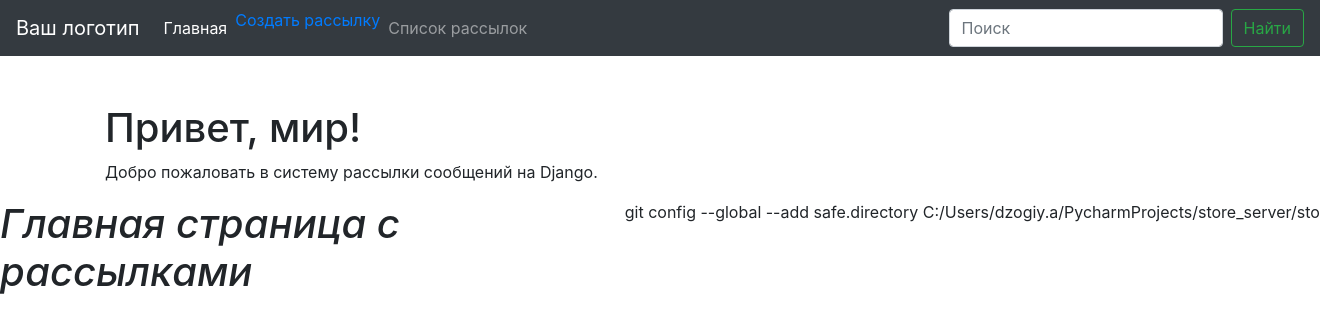
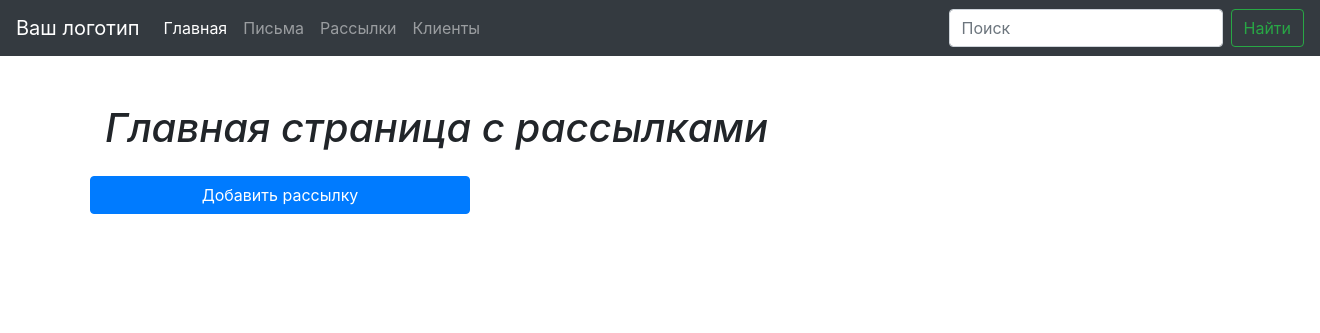
Before and after one commit to asdzog/mailing_management, a Django app: page / in a window 1320 px wide; the page is wider, and only the part inside the window is pictured. Shown: the top 333 px of that part. Run offline with Django 5.2, Linux system fonts and the light colour scheme; some libraries are stand-ins or nearby versions.

Commit message:
edit main templates

```diff
--- a/mailings/templates/mailings/base.html
+++ b/mailings/templates/mailings/base.html
@@ -1,50 +1,19 @@
 {% load static %}
 <!DOCTYPE html>
-<html lang="ru">
+<html lang="en">
 <head>
   <meta charset="UTF-8">
   <meta name="viewport" content="width=device-width, initial-scale=1.0">
-    <title>Система рассылки сообщений</title>
+  <title>{% block title %} {% endblock %}</title>
   <link href="https://stackpath.bootstrapcdn.com/bootstrap/4.5.2/css/bootstrap.min.css" rel="stylesheet">
 </head>
 <body>
 
-<nav class="navbar navbar-expand-lg navbar-dark bg-dark">
-    <a class="navbar-brand" href="#">Ваш логотип</a>
-    <button class="navbar-toggler" type="button" data-toggle="collapse" data-target="#navbarSupportedContent"
-            aria-controls="navbarSupportedContent" aria-expanded="false" aria-label="Toggle navigation">
-        <span class="navbar-toggler-icon"></span>
-    </button>
-
-    <div class="collapse navbar-collapse" id="navbarSupportedContent">
-        <ul class="navbar-nav mr-auto">
-            <li class="nav-item active">
-                <a class="nav-link" href="#">Главная <span class="sr-only">(current)</span></a>
-            </li>
-            <li class="nav-item">
-                <a href="{% url 'mailings:mailing_create' %}"> Создать рассылку </a>
-            </li>
-            <li class="nav-item">
-                <a class="nav-link" href="#"> Список рассылок </a>
-            </li>
-        </ul>
-        <form class="form-inline my-2 my-lg-0">
-            <input class="form-control mr-sm-2" type="search" placeholder="Поиск" aria-label="Search">
-            <button class="btn btn-outline-success my-2 my-sm-0" type="submit">Найти</button>
-        </form>
-    </div>
-</nav>
+  {% include 'mailings/includes/inc_navbar.html' %}
 
   <div class="container mt-5">
-    <h1>Привет, мир!</h1>
-    <p>Добро пожаловать в систему рассылки сообщений на Django.</p>
-</div>
-
-<div class="row">
-    <div class="col">
     {% block content %}
     {% endblock %}
-    </div>
   </div>
 
   <script src="https://code.jquery.com/jquery-3.5.1.slim.min.js"></script>
@@ -52,5 +21,3 @@
   <script src="https://stackpath.bootstrapcdn.com/bootstrap/4.5.2/js/bootstrap.min.js"></script>
 </body>
 </html>
-
-git config --global --add safe.directory C:/Users/dzogiy.a/PycharmProjects/store_server/store
--- a/mailings/templates/mailings/home.html
+++ b/mailings/templates/mailings/home.html
@@ -1,17 +1,21 @@
 {% extends 'mailings/base.html' %}
 
-{% block title_content %}Главная страница{% endblock %}
+{% block title %}
+    Система рассылки сообщений
+{% endblock %}
+
 {% block content %}
     <h1><em>Главная страница с рассылками </em></h1>
-{% if user.is_authenticated %}
     <div class="row">
                 <a class="col-4 mt-3 mb-3 btn btn-primary"
-       href="#">Добавить рассылку</a>
+                   href="{% url 'mailings:mailing_create' %}">Добавить рассылку</a>
             </div>
-{% endif %}
+        <!--  {% if user.is_authenticated %}  -->
+
+        <!--  {% endif %}  -->
     <div class="row">
         {% for product in products %}
-        {% include 'catalog/includes/inc_product_card.html' %}
+            <!-- {% include 'catalog/includes/inc_product_card.html' %} -->
         {% endfor %}
+    </div>
 {% endblock %}
-</div>
--- /dev/null
+++ b/mailings/templates/mailings/includes/inc_navbar.html
@@ -0,0 +1,27 @@
+<nav class="navbar navbar-expand-lg navbar-dark bg-dark">
+  <a class="navbar-brand" href="#">Ваш логотип</a>
+  <button class="navbar-toggler" type="button" data-toggle="collapse" data-target="#navbarSupportedContent" aria-controls="navbarSupportedContent" aria-expanded="false" aria-label="Toggle navigation">
+    <span class="navbar-toggler-icon"></span>
+  </button>
+
+  <div class="collapse navbar-collapse" id="navbarSupportedContent">
+    <ul class="navbar-nav mr-auto">
+      <li class="nav-item active">
+        <a class="nav-link" href="{% url 'mailings:home' %}"> Главная </a>
+      </li>
+      <li class="nav-item">
+        <a class="nav-link" href="{% url 'mailings:message_list' %}"> Письма </a>
+      </li>
+      <li class="nav-item">
+        <a class="nav-link" href="{% url 'mailings:mailing_list' %}"> Рассылки </a>
+      </li>
+      <li class="nav-item">
+        <a class="nav-link" href="{% url 'clients:client_list' %}"> Клиенты </a>
+      </li>
+    </ul>
+    <form class="form-inline my-2 my-lg-0">
+      <input class="form-control mr-sm-2" type="search" placeholder="Поиск" aria-label="Search">
+      <button class="btn btn-outline-success my-2 my-sm-0" type="submit">Найти</button>
+    </form>
+  </div>
+</nav>
```
Lines whose indentation alone changed are shown as unchanged.
